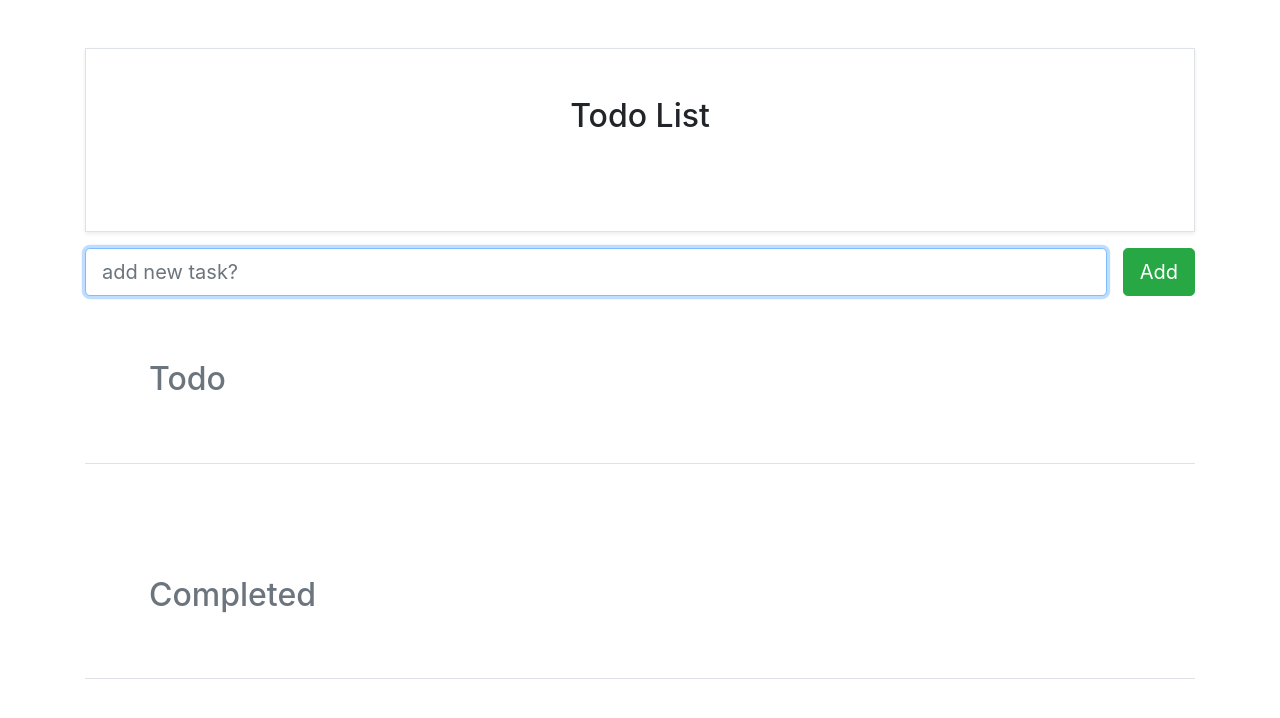
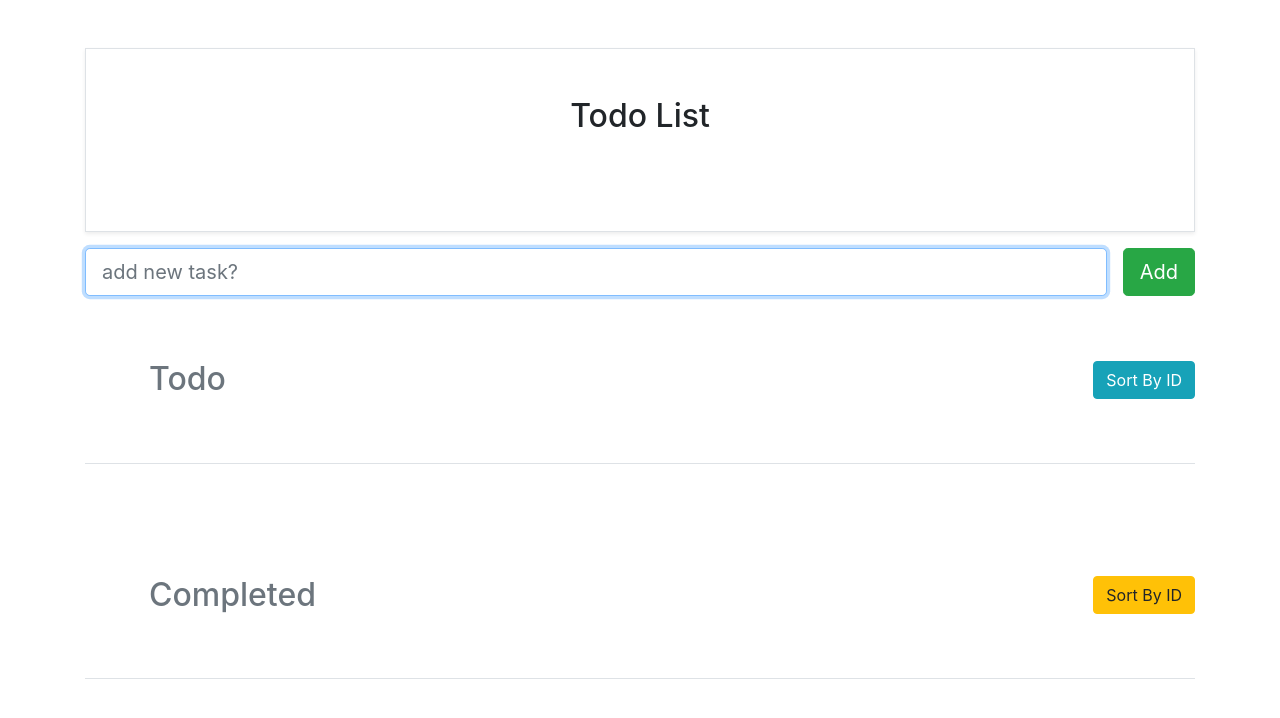
Before and after one commit to AmirrMahmoudi/todo-list, a plain HTML site: page index.html in a window 1280 px wide. Drawn offline with nearby package versions, Linux system fonts and the light colour scheme.

Commit message:
add sort button - html

```diff
--- a/index.html
+++ b/index.html
@@ -27,19 +27,18 @@
         <div class="list-warpper">
           <div class="d-flex justify-content-between align-items-center  border-bottom ">
             <h2 class="text-muted p-5 m-3">Todo</h2>
+            <button data-type="todo" class="btn btn-info sort">Sort By ID</button>
           </div>
           <ul class="d-flex flex-column p-3" id="todo">
 
-
-
           </ul>
-
 
           <div class="d-flex justify-content-between align-items-center  border-bottom ">
             <h2 class="text-muted p-5 m-3">Completed</h2>
+            <button data-type="completed" class="btn btn-warning sort">Sort By ID</button>
+
           </div>
           <ul class="d-flex flex-column p-3" id="completed">
-
 
           </ul>
         </div>
```
